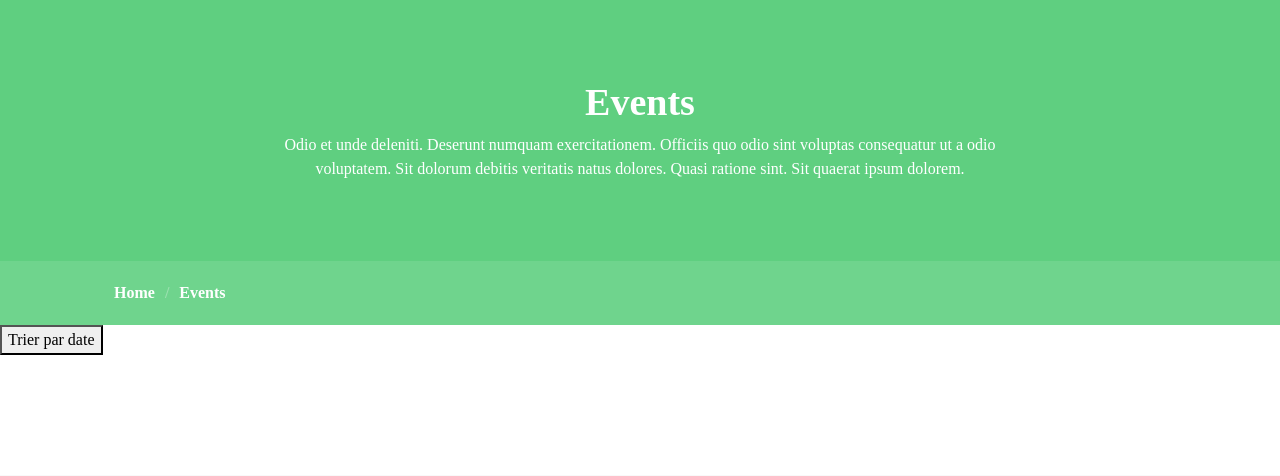
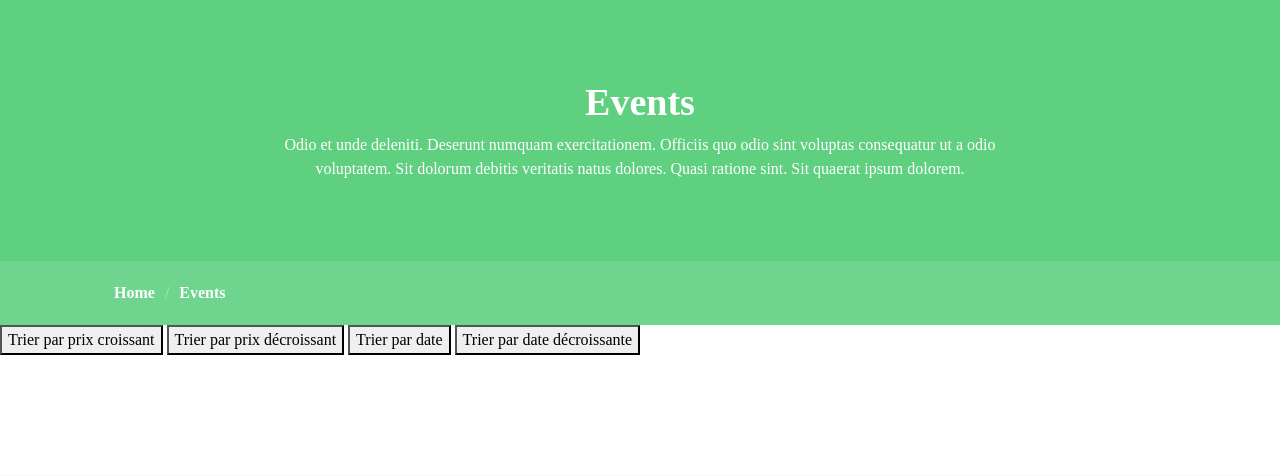
Before and after one commit to SarraKAc/PidevWeb, a Symfony app: template PidevEvent/templates/event.html.twig in a window 1280 px wide. Shown: the part 90-566 px from the top of the page. Run offline with Twig, Linux system fonts and the light colour scheme; the template is opened without the code that fills it, so the values that code supplies are empty; some libraries are stand-ins or nearby versions.

Commit message:
tri par prix odc et odec

```diff
--- a/PidevEvent/templates/event.html.twig
+++ b/PidevEvent/templates/event.html.twig
@@ -145,6 +145,57 @@
 
 
 
+<button id="sortPriceAscBtn">Trier par prix croissant</button>
+
+<script>
+    document.addEventListener('DOMContentLoaded', function () {
+        const sortPriceAscBtn = document.getElementById('sortPriceAscBtn');
+        const eventContainer = document.querySelector('.events .container .row');
+
+        sortPriceAscBtn.addEventListener('click', function () {
+            const eventCards = Array.from(document.querySelectorAll('.event-card'));
+
+            eventCards.sort((cardA, cardB) => {
+                const priceA = parseFloat(cardA.querySelector('.card-text:last-child').textContent);
+                const priceB = parseFloat(cardB.querySelector('.card-text:last-child').textContent);
+
+                return priceA - priceB; // Tri croissant
+            });
+
+            eventContainer.innerHTML = ''; // Vider les événements existants
+
+            eventCards.forEach(card => {
+                eventContainer.appendChild(card);
+            });
+        });
+    });
+</script>
+
+<button id="sortPriceDescBtn">Trier par prix décroissant</button>
+
+<script>
+    document.addEventListener('DOMContentLoaded', function () {
+        const sortPriceDescBtn = document.getElementById('sortPriceDescBtn');
+        const eventContainer = document.querySelector('.events .container .row');
+
+        sortPriceDescBtn.addEventListener('click', function () {
+            const eventCards = Array.from(document.querySelectorAll('.event-card'));
+
+            eventCards.sort((cardA, cardB) => {
+                const priceA = parseFloat(cardA.querySelector('.card-text:last-child').textContent);
+                const priceB = parseFloat(cardB.querySelector('.card-text:last-child').textContent);
+
+                return priceB - priceA; // Tri décroissant
+            });
+
+            eventContainer.innerHTML = ''; // Vider les événements existants
+
+            eventCards.forEach(card => {
+                eventContainer.appendChild(card);
+            });
+        });
+    });
+</script>
 
 <button id="sortDateBtn">Trier par date</button>
 
@@ -171,6 +222,33 @@
         });
     });
 </script>
+<button id="sortDateDescBtn">Trier par date décroissante</button>
+
+<script>
+    document.addEventListener('DOMContentLoaded', function () {
+        const sortDateDescBtn = document.getElementById('sortDateDescBtn');
+        const eventContainer = document.querySelector('.events .container .row');
+
+        sortDateDescBtn.addEventListener('click', function () {
+            const eventCards = Array.from(document.querySelectorAll('.event-card'));
+
+            eventCards.sort((cardA, cardB) => {
+                const dateA = new Date(cardA.querySelector('.text-center').textContent);
+                const dateB = new Date(cardB.querySelector('.text-center').textContent);
+
+                return dateB - dateA; // Tri décroissant
+            });
+
+            eventContainer.innerHTML = ''; // Vider les événements existants
+
+            eventCards.forEach(card => {
+                eventContainer.appendChild(card);
+            });
+        });
+    });
+</script>
+
+
 
 <section id="events" class="events section">
     <div class="container" data-aos="fade-up">
```
